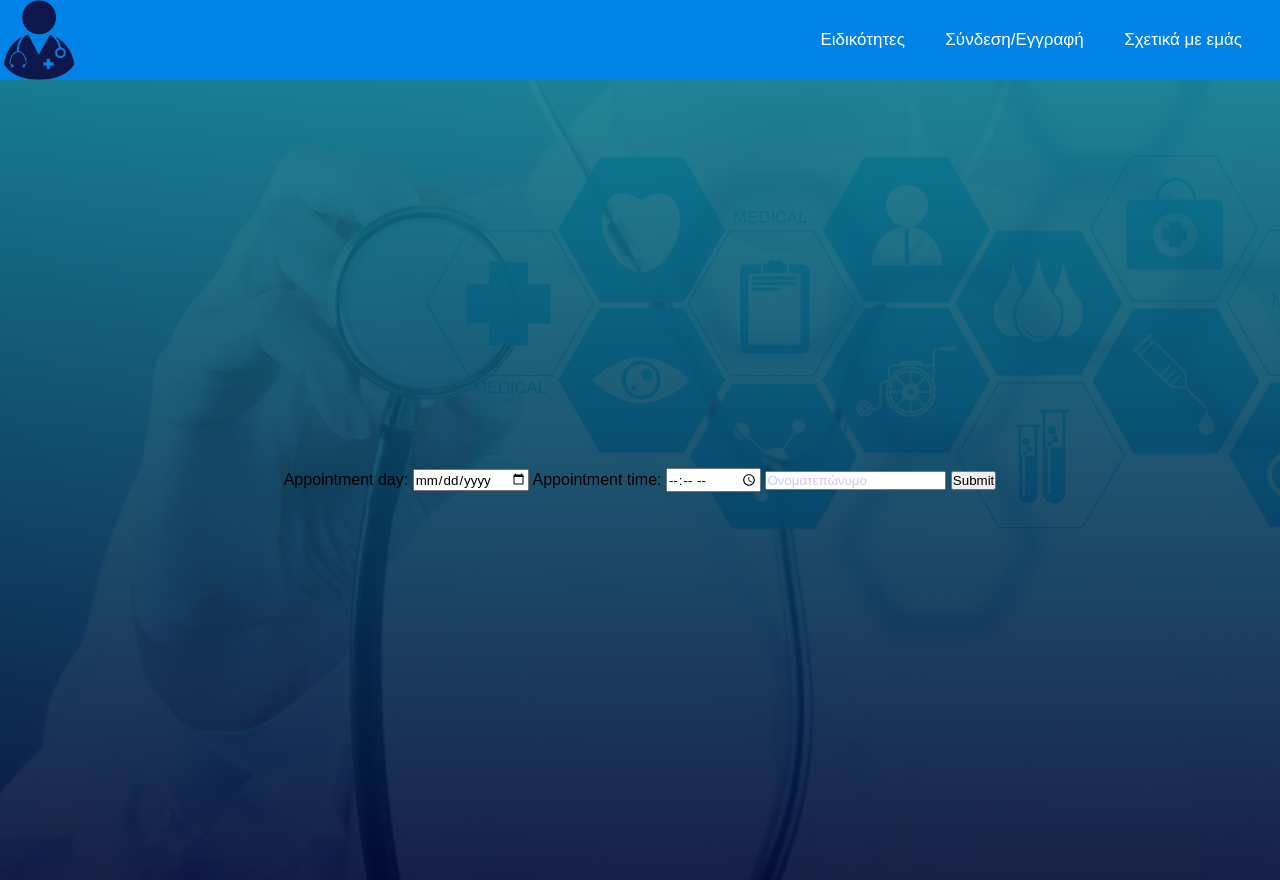
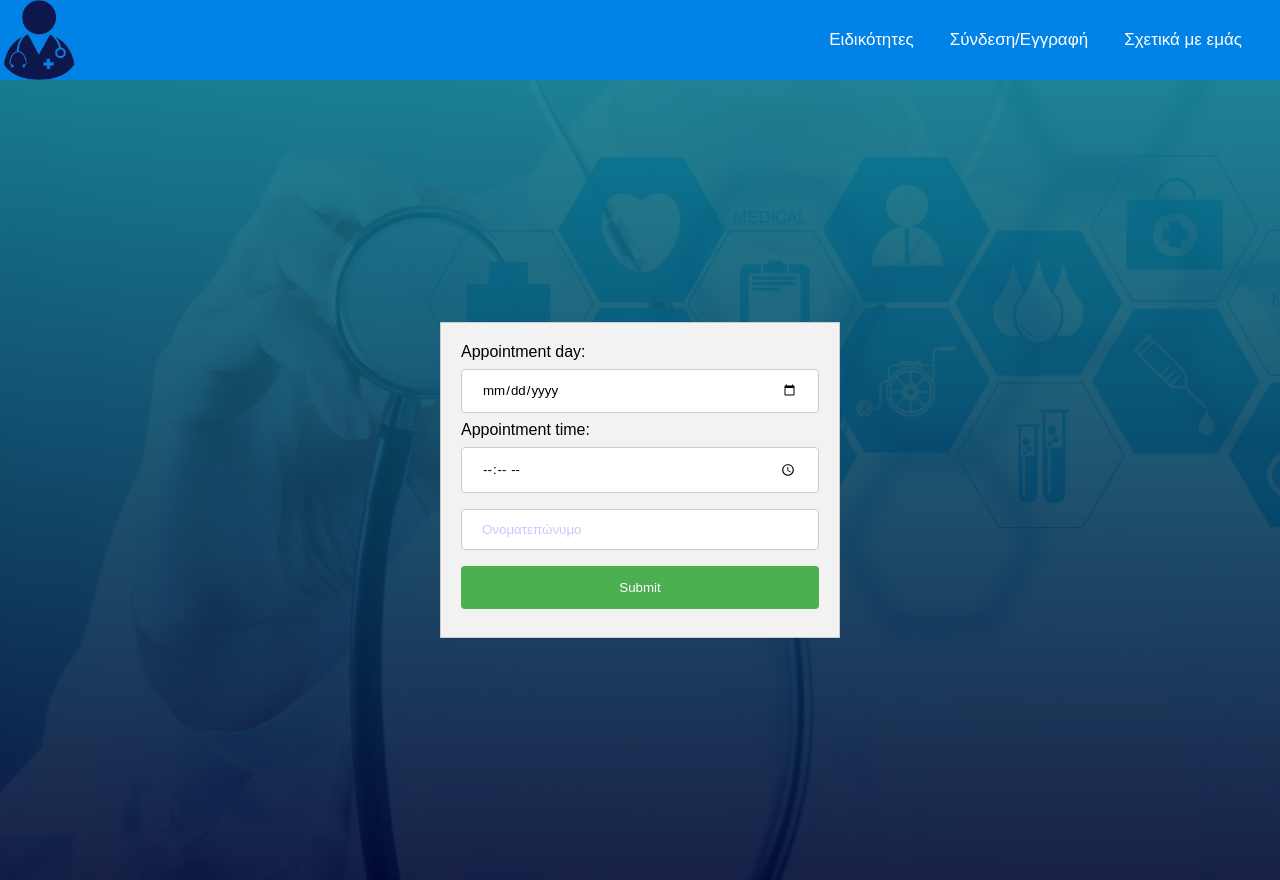
Before and after one commit to tzarhs/DocWebox, a PHP site: page /appointment_form.php in a window 1280 px wide. Run offline with PHP 8.4, Linux system fonts and the light colour scheme.

Commit message:
adding a lil bit css

```diff
--- a/create_table.php
+++ b/create_table.php
@@ -43,7 +43,7 @@
 		)";
         if ($link->query($sql) === TRUE) {
              mysqli_query($link, "INSERT INTO profession (name) VALUES ('Αιματολόγος')");
-             mysqli_query($link, "INSERT INTO profession (name) VALUES ('Αλεργιολόγος')");
+             mysqli_query($link, "INSERT INTO profession (name) VALUES ('Αιματολόγος')");
              mysqli_query($link, "INSERT INTO profession (name) VALUES ('Αναισθησιολόγος')");
              mysqli_query($link, "INSERT INTO profession (name) VALUES ('Γενικός Ιατρός')");
              mysqli_query($link, "INSERT INTO profession (name) VALUES ('Γαστρεντερολόγος')");
--- a/styles.css
+++ b/styles.css
@@ -126,6 +129,33 @@ height:60px;
 background:#58629b;
 cursor:pointer;
 }
+
+@media (min-width: 576px) {
+  nav {
+    display: flex;
+    justify-content: space-between;
+  }
+
+  nav ul {
+    display: flex;
+  }
+
+  nav li {
+    margin-right: 10px;
+  }
+}
+
+@media (min-width: 768px) {
+  .container form {
+    display: flex;
+    justify-content: center;
+  }
+
+  form input {
+    margin-right: 10px;
+  }
+}
+
 
 .footer-container {
 padding-bottom: 4rem;
@@ -306,6 +348,35 @@ left: 0;
       justify-content: center;
     }
 
-    td {
-      text-align: center;
+
+    .appointment form{
+      width: 400px;
+      margin: 0 auto;
+      padding: 20px;
+      background: #f2f2f2;
+      border: 1px solid #ccc;
     }
+
+    .appointment input[type="text"], input[type="date"], input[type="time"] {
+      width: 100%;
+      padding: 12px 20px;
+      margin: 8px 0;
+      box-sizing: border-box;
+      border: 1px solid #ccc;
+      border-radius: 4px;
+    }
+
+    .appointment input[type="submit"] {
+      width: 100%;
+      background-color: #4CAF50;
+      color: white;
+      padding: 14px 20px;
+      margin: 8px 0;
+      border: none;
+      border-radius: 4px;
+      cursor: pointer;
+    }
+
+    .appointment input[type="submit"]:hover {
+      background-color: #45a049;
+    }
```
Also changed, not shown: other parts of styles.css (+56 -41 lines), appointment_form.php (+3 -4 lines), index.php (+9 -6 lines), search.php (+4 -5 lines), style2.css (+14 -3 lines).
